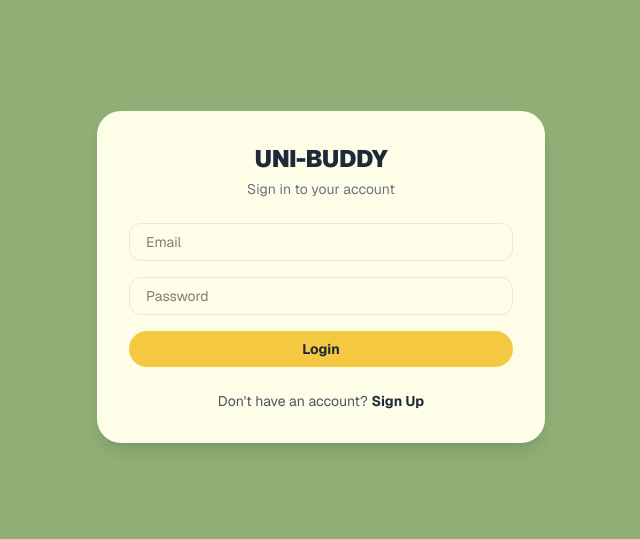
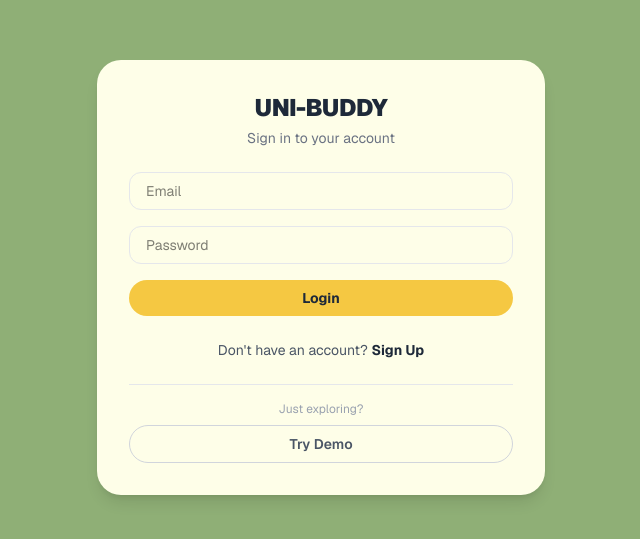
Before and after one commit to JazaKhan/uni-buddy, a Next.js app: page /login in a window 1280 px wide. Shown: the part 123-662 px from the top of the page, without its empty margins (319-959 px from the left). Built offline with nearby package versions, Linux system fonts and the light colour scheme.

Commit message:
Feat: Set up demo acc accessible by button

```diff
--- a/app/login/page.tsx
+++ b/app/login/page.tsx
@@ -71,6 +71,18 @@ export default function LoginPage() {
             Sign Up
           </button>
         </p>
+
+        <div className="border-t border-gray-200 pt-4 flex flex-col items-center gap-2">
+          <p className="text-xs text-gray-400">Just exploring?</p>
+          <button
+            type="button"
+            onClick={() => { setEmail('demo@uni-buddy.com'); setPassword('demo1234'); }}
+            className="w-full py-2 rounded-full text-sm font-semibold text-gray-600 border border-gray-300 hover:border-gray-400 hover:text-gray-800 transition-colors"
+            style={{ backgroundColor: 'transparent' }}
+          >
+            Try Demo
+          </button>
+        </div>
       </div>
     </div>
   );
```
